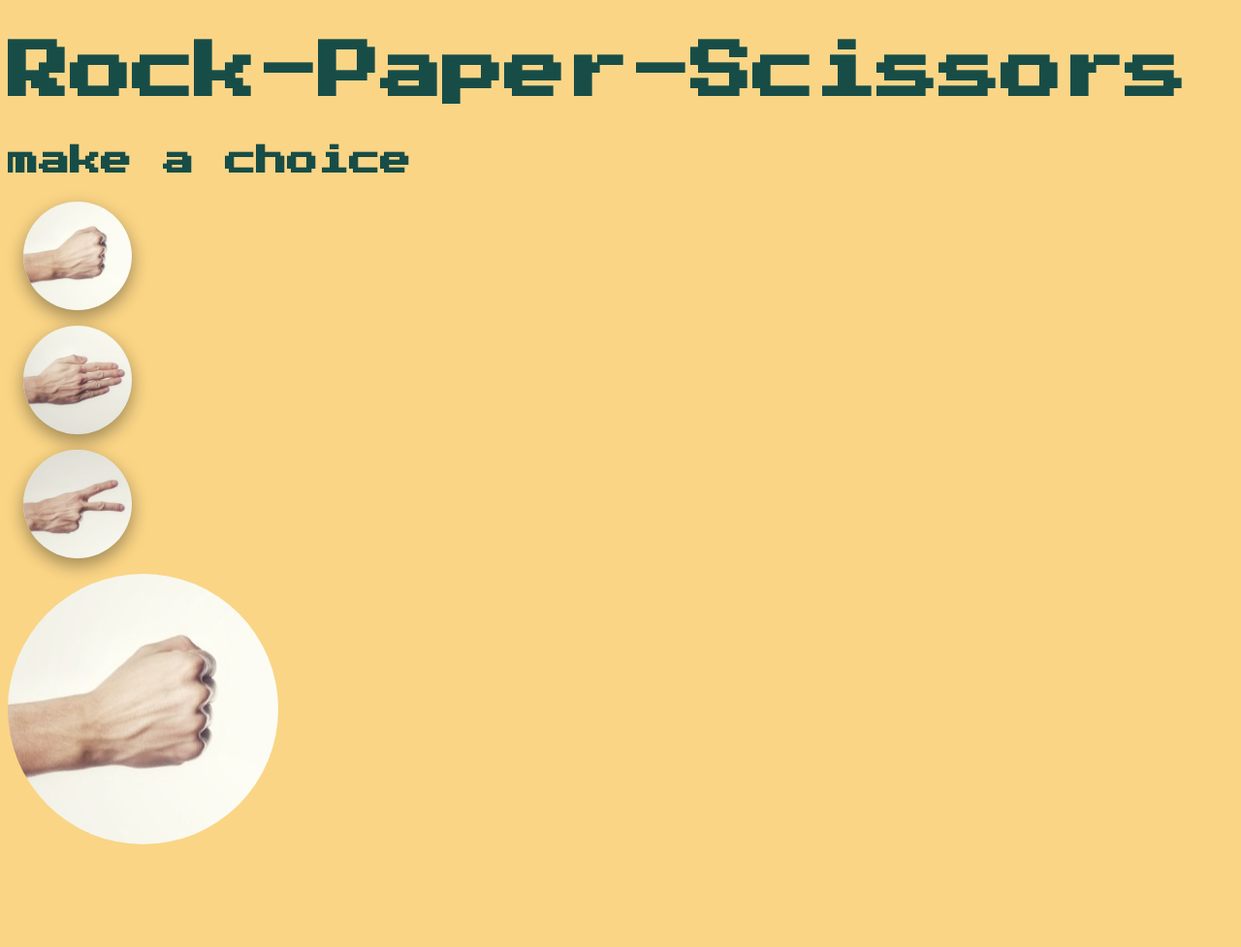
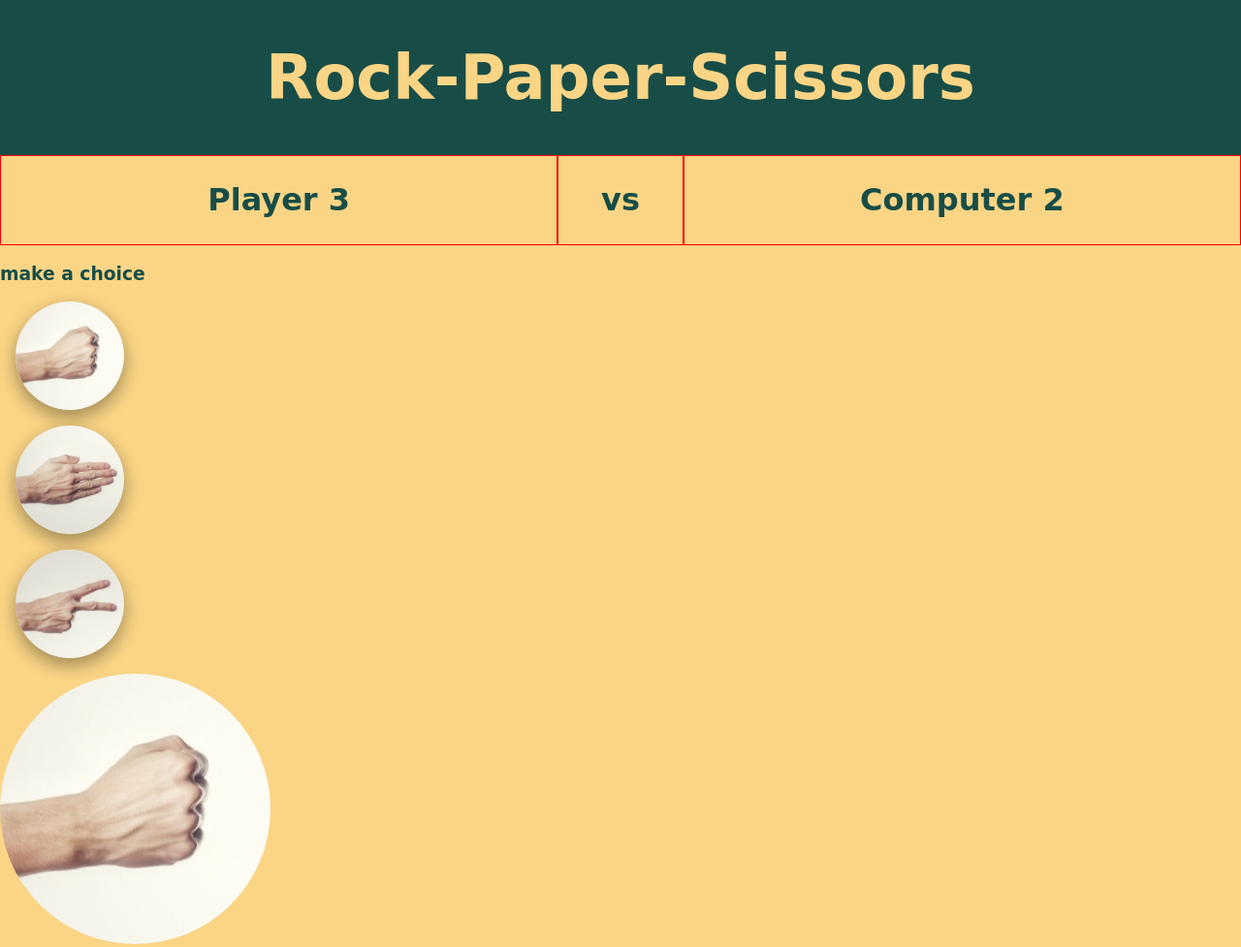
Before and after one commit to yavorant/RockPaperScissors, a plain HTML site: page index.html in a window 1280 px wide. Shown: the whole page at 97% size. Before the commit the page ends 879 px from the top, so only its background shows below. Drawn offline with Linux system fonts and the light colour scheme; a web font is replaced by a local one.

Commit message:
Possition

```diff
--- a/index.html
+++ b/index.html
@@ -7,17 +7,46 @@
   <meta name="viewport" content="width=device-width, initial-scale=1.0">
   <title>RockPaperScissors</title>
   <link rel="preconnect" href="https://fonts.gstatic.com">
-  <link href="https://fonts.googleapis.com/css2?family=Cabin+Sketch&family=DotGothic16&family=Fredericka+the+Great&family=Monoton&family=Press+Start+2P&display=swap" rel="stylesheet">
+  <link
+    href="https://fonts.googleapis.com/css2?family=Amatic+SC:wght@400;700&family=Bangers&family=Barriecito&family=Cabin+Sketch:wght@400;700&family=DotGothic16&family=Fredericka+the+Great&family=Frijole&family=Londrina+Sketch&family=Love+Ya+Like+A+Sister&family=Monoton&family=Press+Start+2P&family=Quantico:wght@400;700&family=Rye&family=Shadows+Into+Light&family=Shadows+Into+Light+Two&family=Special+Elite&family=Train+One&family=UnifrakturMaguntia&family=VT323&display=swap"
+    rel="stylesheet">
   <link rel="stylesheet" href="style.css">
 </head>
 
 <body>
-  <h1>Rock-Paper-Scissors</h1>
-  <h2>make a choice</h2>
+
+  <header>
+    <h1>Rock-Paper-Scissors</h1>
+  </header>
+
+
+  <div class="score">
+    <div class="player">
+      <h2>Player 3</h2>
+    </div>
+
+    <div class="vs">
+      <h2>vs</h2>
+    </div>
+
+    <div class="computer">
+      <h2>Computer 2</h2>
+    </div>
+  </div>
+
+
+
   <div>
-    <button id="humanRock" class="btn" type="button"></button>
-    <button id="humanPaper" class="btn" type="button"></button>
-    <button id="humanScissors" class="btn" type="button"></button>
+    <div>
+      <h3>make a choice</h3>
+      <div>
+        <button id="humanRock" class="btn" type="button"></button>
+        <button id="humanPaper" class="btn" type="button"></button>
+        <button id="humanScissors" class="btn" type="button"></button>
+      </div>
+
+    </div>
+    <div></div>
   </div>
 
   <img src="roundImages/humanRock.png" alt="">
--- a/style.css
+++ b/style.css
@@ -1,30 +1,73 @@
-/* google fonts:
-font-family: 'Cabin Sketch', cursive;
+/* google fonts (400):
+font-family: 'Amatic SC', cursive;  +700
+font-family: 'Bangers', cursive;
+font-family: 'Barriecito', cursive;
+font-family: 'Cabin Sketch', cursive;  +700
 font-family: 'DotGothic16', sans-serif;
 font-family: 'Fredericka the Great', cursive;
+font-family: 'Frijole', cursive;
+font-family: 'Londrina Sketch', cursive;
+font-family: 'Love Ya Like A Sister', cursive;
 font-family: 'Monoton', cursive;
 font-family: 'Press Start 2P', cursive;
+font-family: 'Quantico', sans-serif;  +700
+font-family: 'Rye', cursive;
+font-family: 'Shadows Into Light', cursive;
+font-family: 'Shadows Into Light Two', cursive;
+font-family: 'Special Elite', cursive;
+font-family: 'Train One', cursive;
+font-family: 'UnifrakturMaguntia', cursive;
+font-family: 'VT323', monospace;
 */
 
 /* color palet:
-#184d47    dark green
-#96bb7c    light green
-#fad586    light yellow
+#184d47    darkgreen
+#96bb7c    lightgreen
+#fad586    lightyellow
 #c64756    redish
 */
 
 body {
   background-color: #fad586;
-  font-family: 'Press Start 2P', cursive;
+  font-family: 'Shadows Into Light Two', cursive;
   color: #184d47;
+  margin: 0;
+  padding: 0;
+}
+
+header {
+  display: flex;
+  background-color: #184d47;
+  justify-content: center;
 }
 
 h1 {
   font-size: 4rem;
+  font-family: 'Cabin Sketch', cursive;
+  font-weight: 700;
+  color: #fad586;
 }
 
 h2 {
   font-size: 2rem;
+}
+
+.score {
+  display: flex;
+}
+
+.player, .computer {
+  display: inline-flex;
+  width: 45%;
+  border: 1px solid red;
+  justify-content: center;
+}
+
+.vs {
+  display: inline-flex;
+  width: 10%;
+  border: 1px solid red;
+  justify-content: center;
 }
 
 .btn {
```
